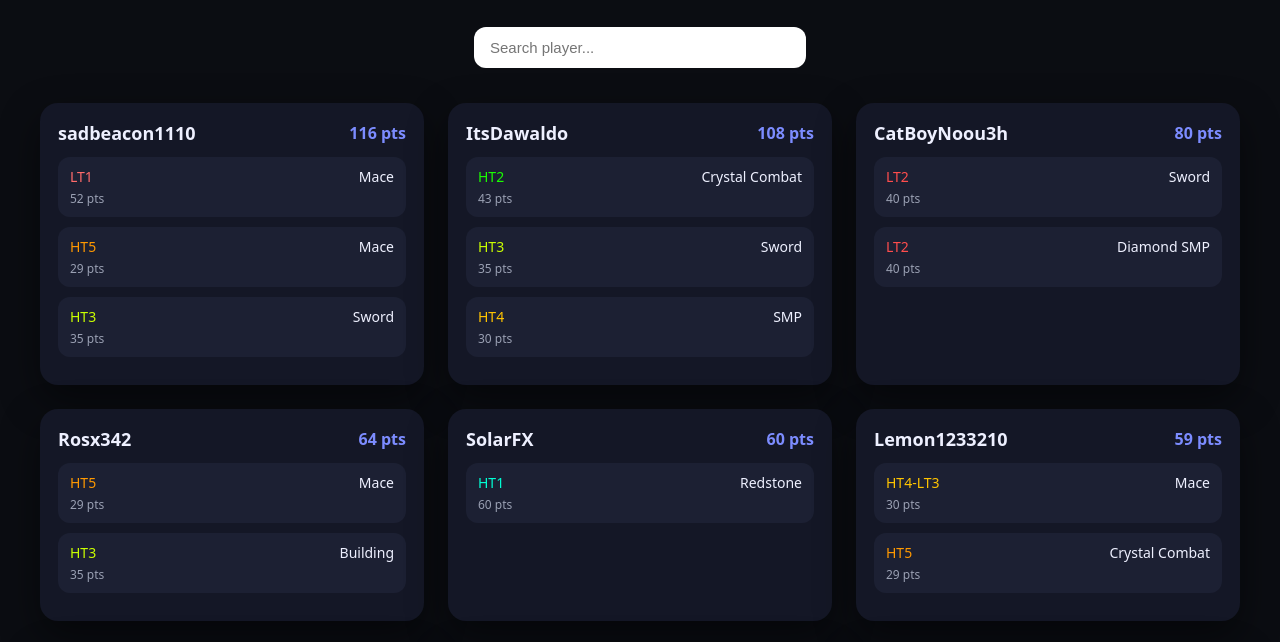
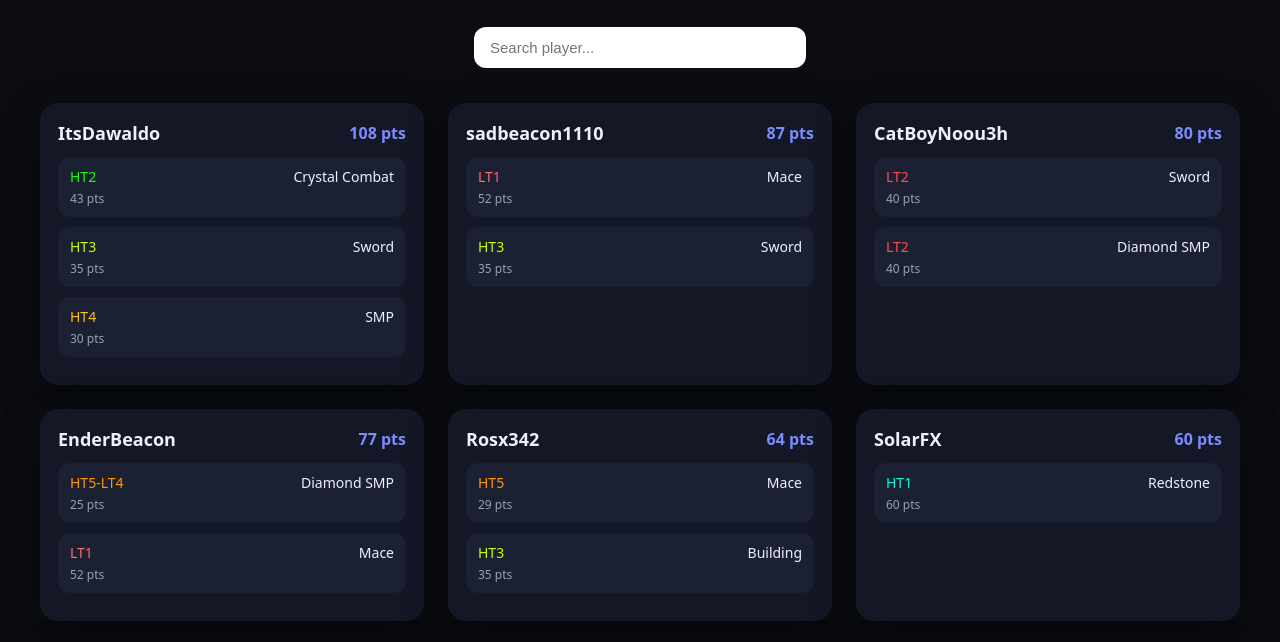
Before and after one commit to Tizahishere/Zed-Tier-List, a plain HTML site: page index.html in a window 1280 px wide. Shown: the part 151-793 px from the top of the page. Drawn offline with Linux system fonts and the light colour scheme.

Commit message:
Update index.html

```diff
--- a/index.html
+++ b/index.html
@@ -155,7 +155,6 @@ const players = [
   name:"sadbeacon1110",
   tests:[
     {tier:"LT1", mode:"Mace"},
-    {tier:"HT5", mode:"Mace"},
     {tier:"HT3", mode:"Sword"}
   ]
 },
@@ -198,7 +197,7 @@ const players = [
   name:"EnderBeacon",
   tests:[
     {tier:"HT5-LT4", mode:"Diamond SMP"},
-    {tier:"HT5", mode:"Mace"}   // idk
+    {tier:"LT1", mode:"Mace"}   // idk
   ]
 },
 {
```
